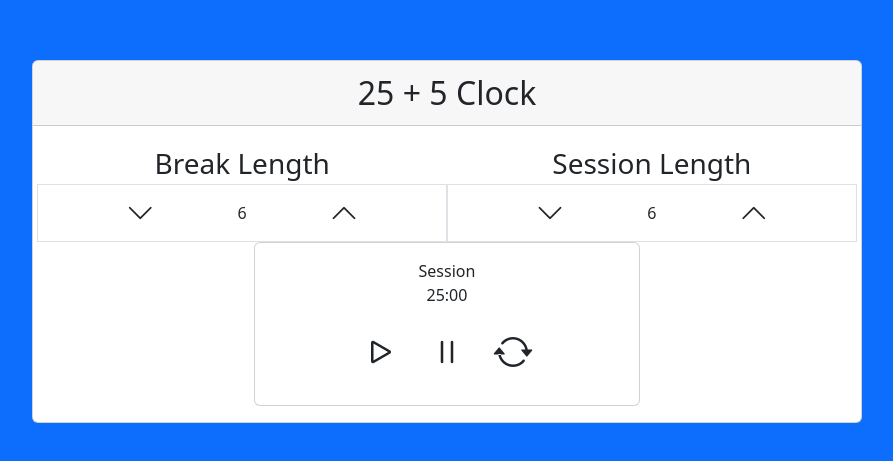
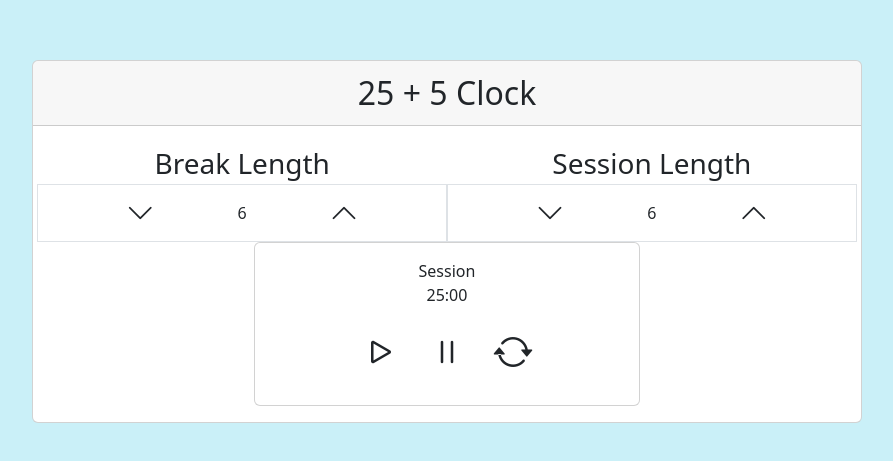
Before and after one commit to cwjki/clock, a React (Create React App) app: page / in a window 1280 px wide. Shown: the part 159-620 px from the top of the page, without its empty margins (193-1086 px from the left). Built offline with nearby package versions, Linux system fonts and the light colour scheme.

Commit message:
adding the color palette

```diff
--- a/src/custom.scss
+++ b/src/custom.scss
@@ -1,4 +1,10 @@
 // Override default variables before the import
+
+$primary: #CAF0F8;
+$secondary: #90E0EF;
+$info: #00B4D8;
+$warning: #0077B6;
+$dark: #03045E;
 
 body {
   margin: 0;
```
